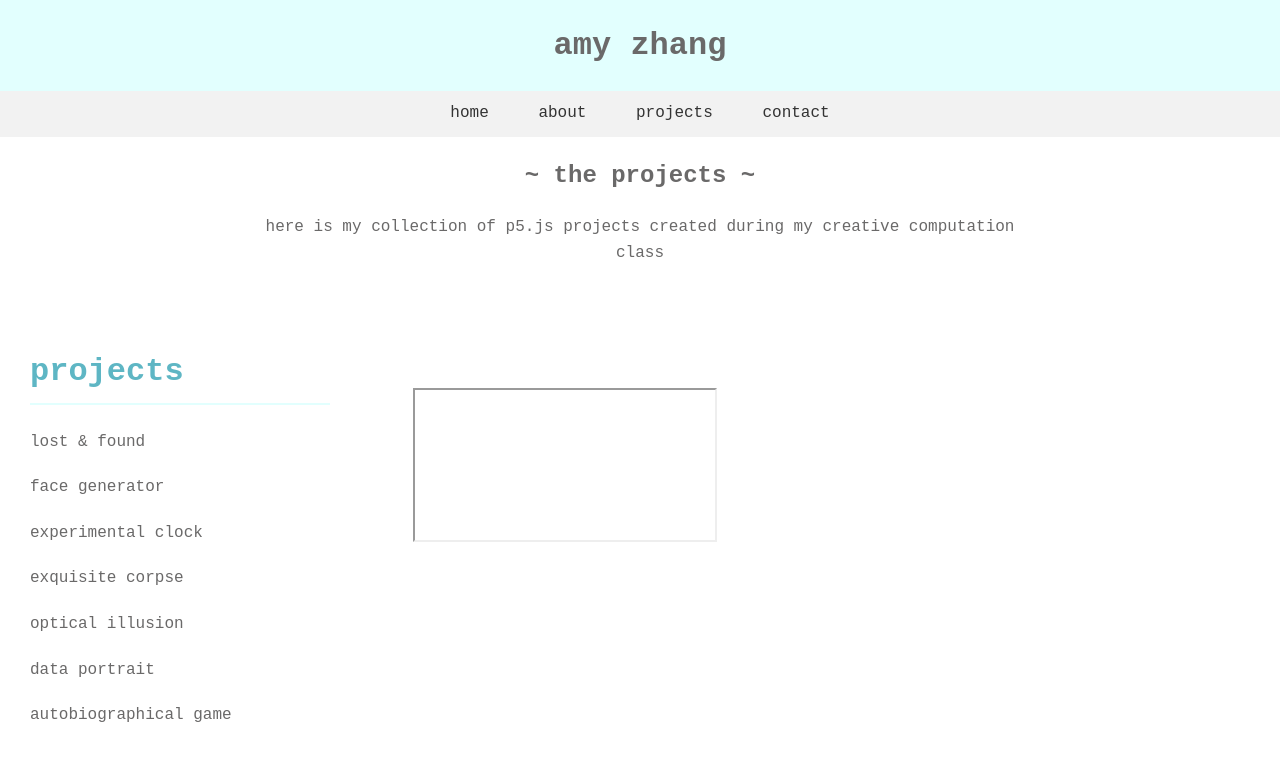
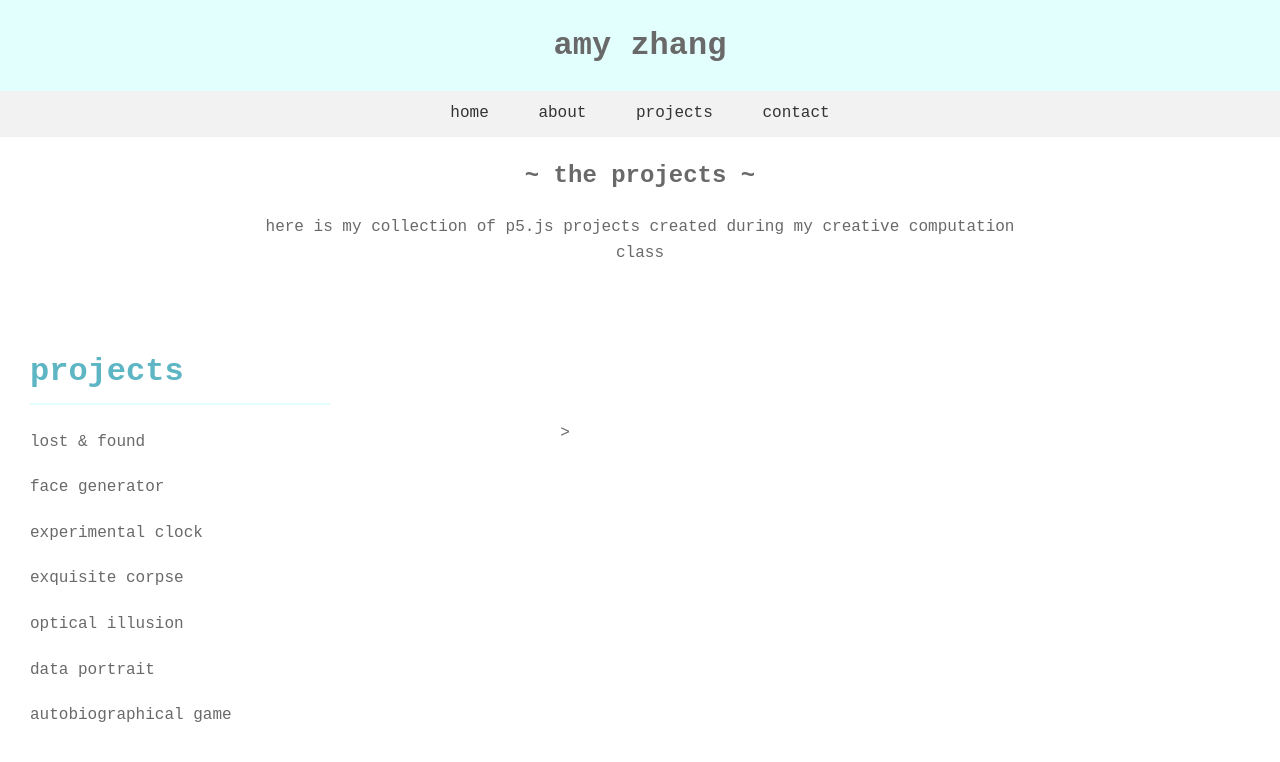
Before and after one commit to xx4myzz/cc-portfolio, a plain HTML site: page ccprojects.html in a window 1280 px wide. Drawn offline with nearby package versions, Linux system fonts and the light colour scheme.

Commit message:
sidebar final

```diff
--- a/ccprojects.html
+++ b/ccprojects.html
@@ -40,7 +40,7 @@
               <p><a href="p7.html">autobiographical game</a></p>
             </div>
           <div class="sketch">
-            <iframe>style="border: none;"</iframe>
+            <p></p>>
           </div>
           <div class="description">
             <h2></h2>
```
